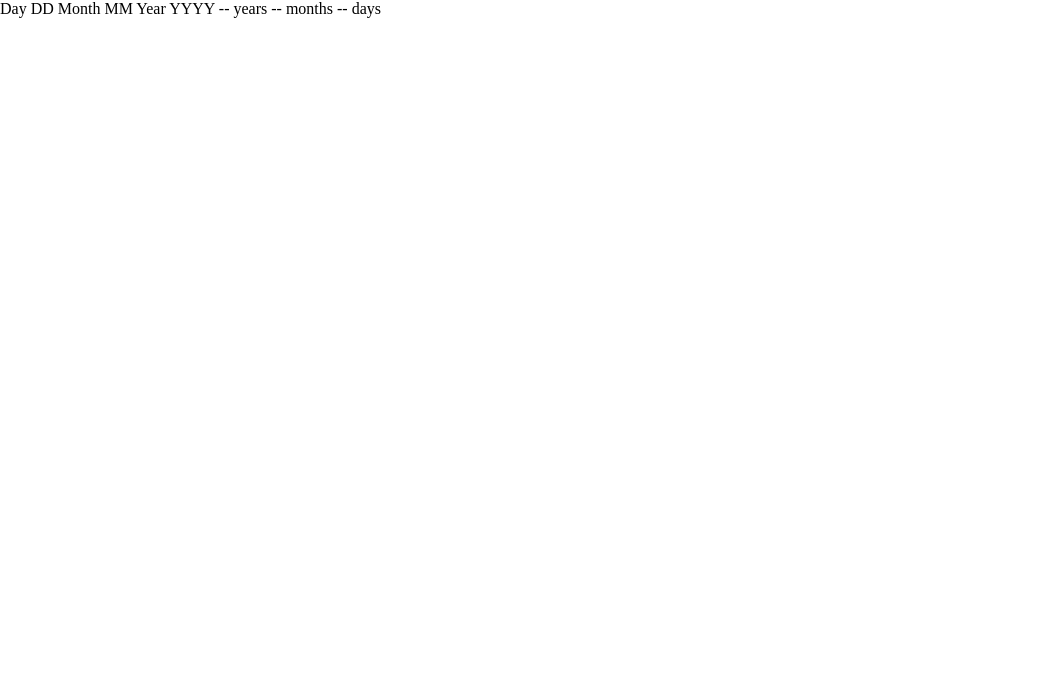
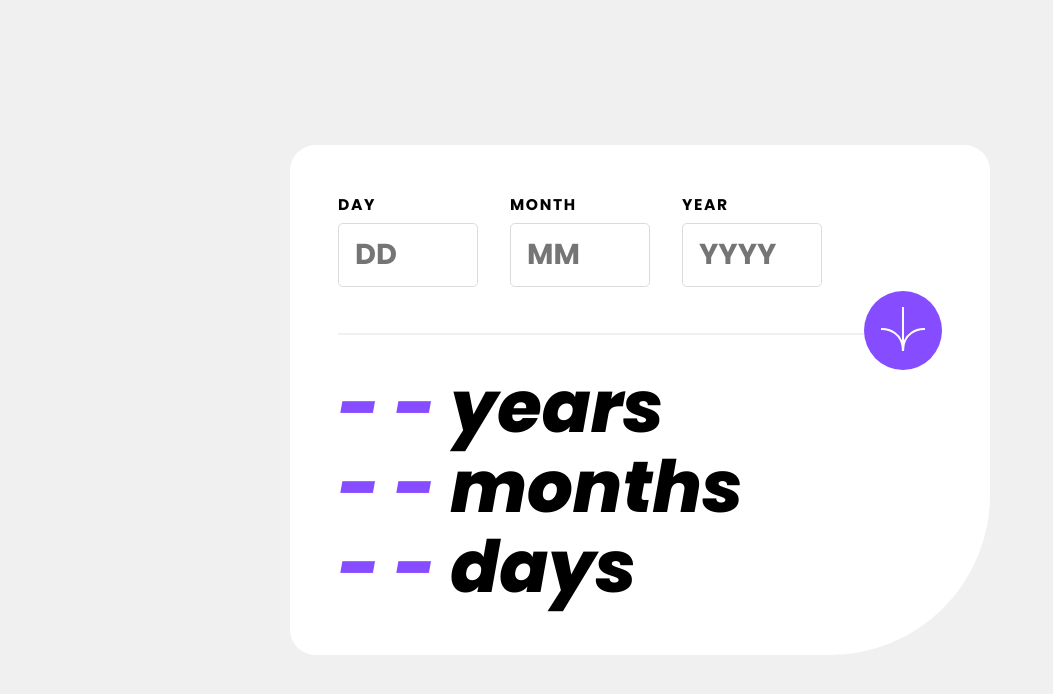
Before and after one commit to agusscript/age-calculator-js, a plain HTML site: page index.html in a window 1280 px wide. Shown: the whole page, without its empty margins (0-1053 px from the left). Drawn offline with Linux system fonts and the light colour scheme.

Commit message:
Add age form styled

```diff
--- a/index.html
+++ b/index.html
@@ -12,20 +12,34 @@
 <body>
 
   <main>
-    Day
-    DD
+    <section class="calculator">
+      <form>
+        <label class="label-day">
+          Day
+          <input type="text" maxlength="2" class="input-day" placeholder="DD">
+        </label>
+        <label class="label-month">
+          Month
+          <input type="text" maxlength="2" class="input-month" placeholder="MM">
+        </label>
+        <label class="label-year">
+          Year
+          <input type="text" maxlength="4" class="input-year" placeholder="YYYY">
+        </label>
 
-    Month
-    MM
+        <button class="btn-calculate">
+          <img src="assets/images/icon-arrow.svg" alt="icon arrow">
+        </button>
+      </form>
 
-    Year
-    YYYY
-
-    -- years
-    -- months
-    -- days
+      <div class="result-container">
+        <p><span class="text-year">- -</span> years</p>
+        <p><span class="text-month">- -</span> months</p>
+        <p><span class="text-day">- -</span> days</p>
+      </div>
+    </section>
   </main>
-
+  <script src="main.js"></script>
 </body>
 
 </html>
--- a/main.js
+++ b/main.js
@@ -0,0 +1,17 @@
+const $inputDay = document.querySelector(".input-day");
+const $inputMonth = document.querySelector(".input-month");
+const $inputYear = document.querySelector(".input-year");
+
+const $labelDay = document.querySelector(".label-day");
+const $labelMonth = document.querySelector(".label-month");
+const $labelYear = document.querySelector(".label-year");
+
+const $btnCalculate = document.querySelector(".btn-calculate");
+
+function validateForm() {
+  console.log($inputDay.value);
+
+  event.preventDefault();
+}
+
+$btnCalculate.onclick = validateForm;
--- a/styles/main.scss
+++ b/styles/main.scss
@@ -11,4 +11,96 @@ $Off-black: hsl(0, 0%, 8%);
 body {
   margin: 0;
   padding: 0;
+  background-color: $Off-white;
+  font-family: "Poppins", serif;
 }
+
+main {
+  height: 100vh;
+  display: flex;
+  align-items: center;
+  justify-content: center;
+}
+
+.calculator {
+  box-sizing: border-box;
+  padding: 3rem;
+  width: 700px;
+  height: auto;
+  background-color: $White;
+  border-radius: 1.6rem;
+  border-bottom-right-radius: 10rem;
+
+  form {
+    display: flex;
+    align-items: center;
+    gap: 2rem;
+    border-bottom: 2px solid $Off-white;
+    padding-bottom: 2.5rem;
+    position: relative;
+
+    label {
+      display: flex;
+      flex-direction: column;
+      text-transform: uppercase;
+      letter-spacing: 0.1rem;
+      font-size: 0.97rem;
+
+      input {
+        margin: 0.4rem 0;
+        width: 120px;
+        height: 60px;
+        padding-left: 1rem;
+        outline: none;
+        border-radius: 0.3rem;
+        border: 1px solid $Light-grey;
+        font-size: 1.8rem;
+        font-family: inherit;
+        font-weight: 700;
+      }
+
+      input::placeholder {
+        font-size: inherit;
+      }
+
+      input:focus {
+        border: 1px solid $Purple;
+      }
+    }
+
+    button {
+      position: absolute;
+      border: none;
+      right: 0%;
+      top: 70%;
+      padding: 1rem;
+      background-color: $Purple;
+      border-radius: 50%;
+      transition: all 0.3s;
+    }
+
+    button:hover {
+      cursor: pointer;
+      background-color: $Off-black;
+    }
+  }
+
+  .result-container {
+    display: flex;
+    flex-direction: column;
+    justify-content: center;
+    margin: 2rem 0 0 0;
+
+    p {
+      margin: 0;
+      line-height: 5rem;
+      font-size: 4.5rem;
+      font-style: italic;
+      font-weight: 700;
+
+      span {
+        color: $Purple;
+      }
+    }
+  }
+}
```
Also changed, not shown: styles/main.css.
